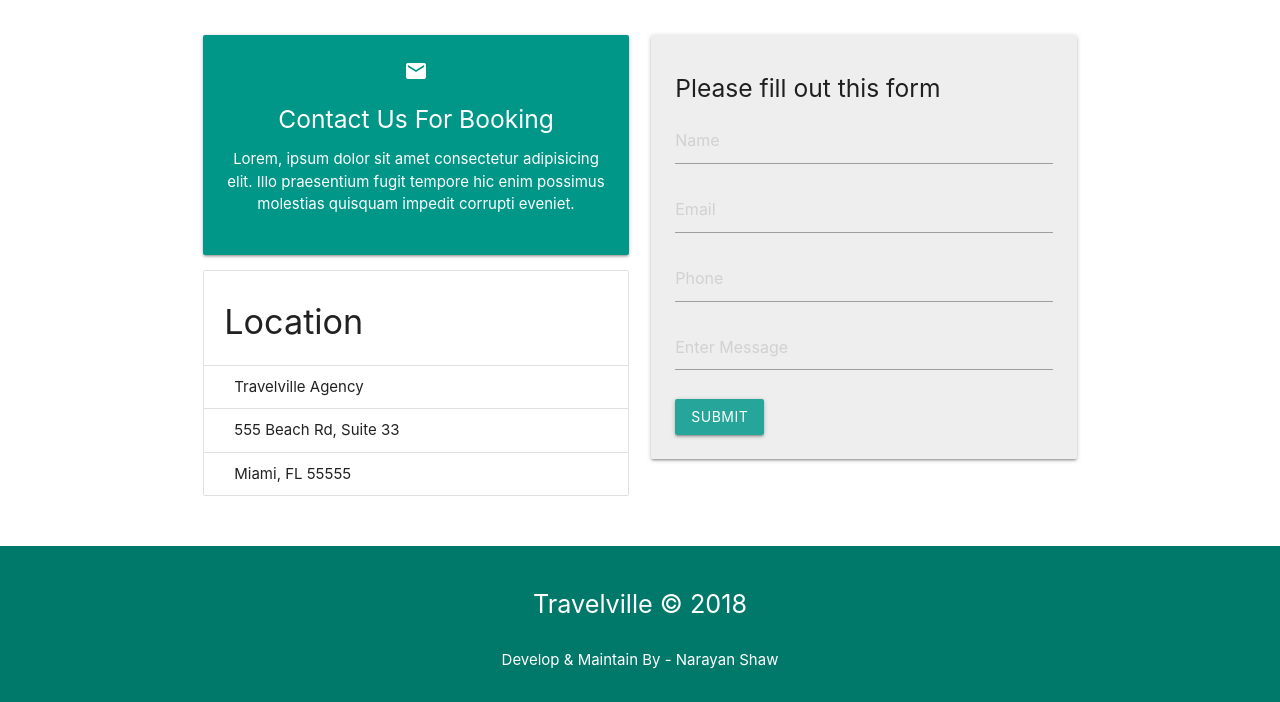
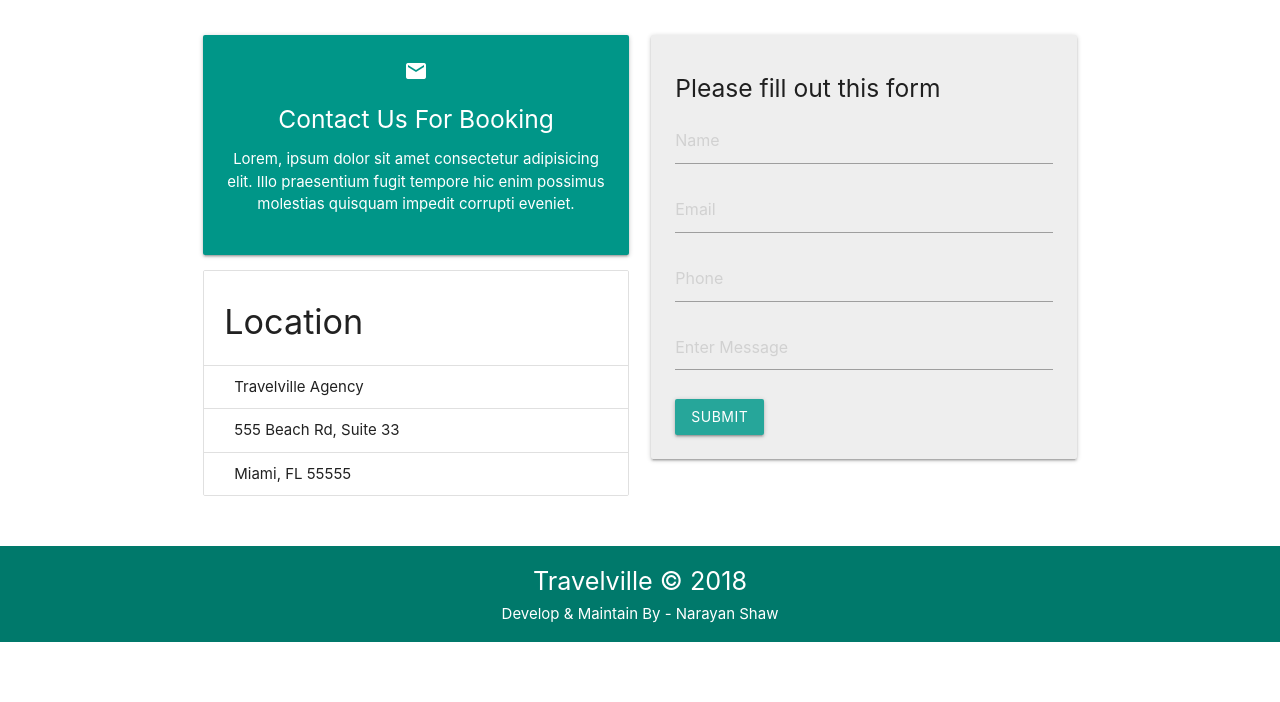
Before and after one commit to MIXblack/Travelindia, a plain HTML site: page index.html in a window 1280 px wide. Shown: the part 2361-3063 px from the top of the page. After the commit the page ends 3003 px from the top, so only its background shows below. Drawn offline with nearby package versions, Linux system fonts and the light colour scheme.

Commit message:
Update main.css

```diff
--- a/css/main.css
+++ b/css/main.css
@@ -8,3 +8,7 @@
 .section-follow .fa-4x {
   margin: 5px 10px;
 }
+
+footer p{
+  margin: 2px !important;
+}
```
